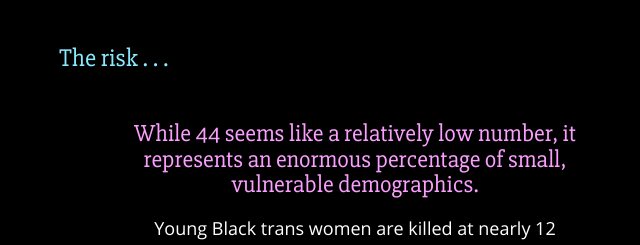
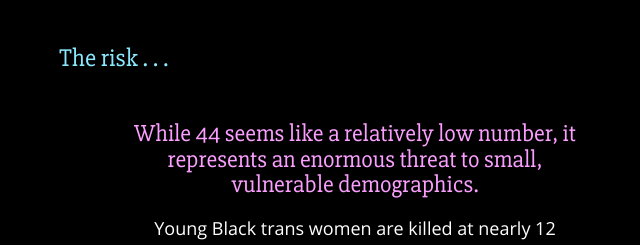
Before and after one commit to browncap/counted, a Vue app: page / in a window 1280 px wide. Shown: the part 2160-2405 px from the top of the page, without its empty margins (285-925 px from the left). Built offline with nearby package versions, Linux system fonts and the light colour scheme.

Commit message:
one more rewrite

```diff
--- a/src/components/Home/components/Risk.vue
+++ b/src/components/Home/components/Risk.vue
@@ -6,7 +6,7 @@
     </div>
 
     <div class="headerParagraph">
-      <p>While 44 seems like a relatively low number, it represents an enormous percentage of small, vulnerable demographics.</p>
+      <p>While 44 seems like a relatively low number, it represents an enormous threat to small, vulnerable demographics.</p>
     </div>
 
     <div class="secondaryParagraph">
```
